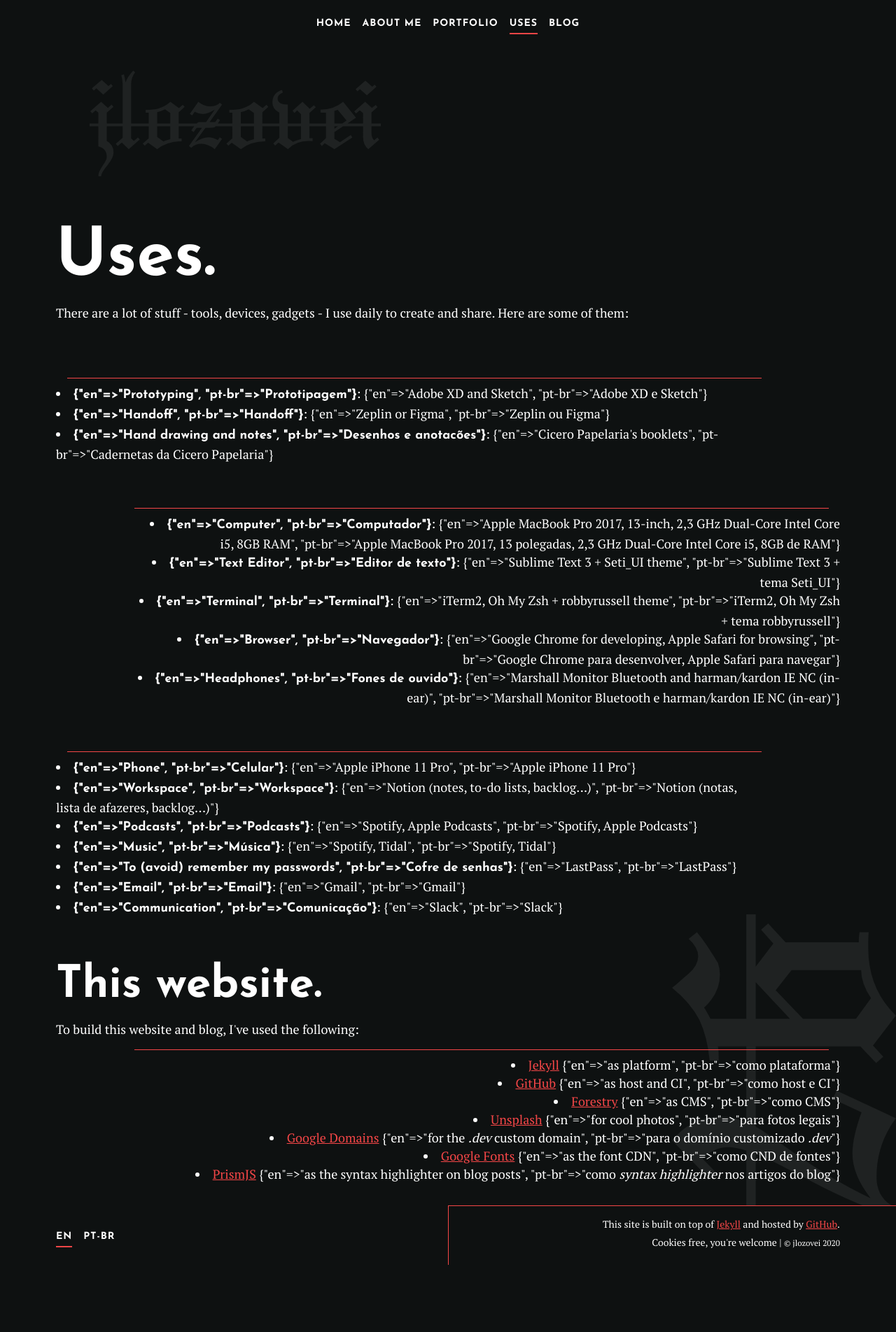
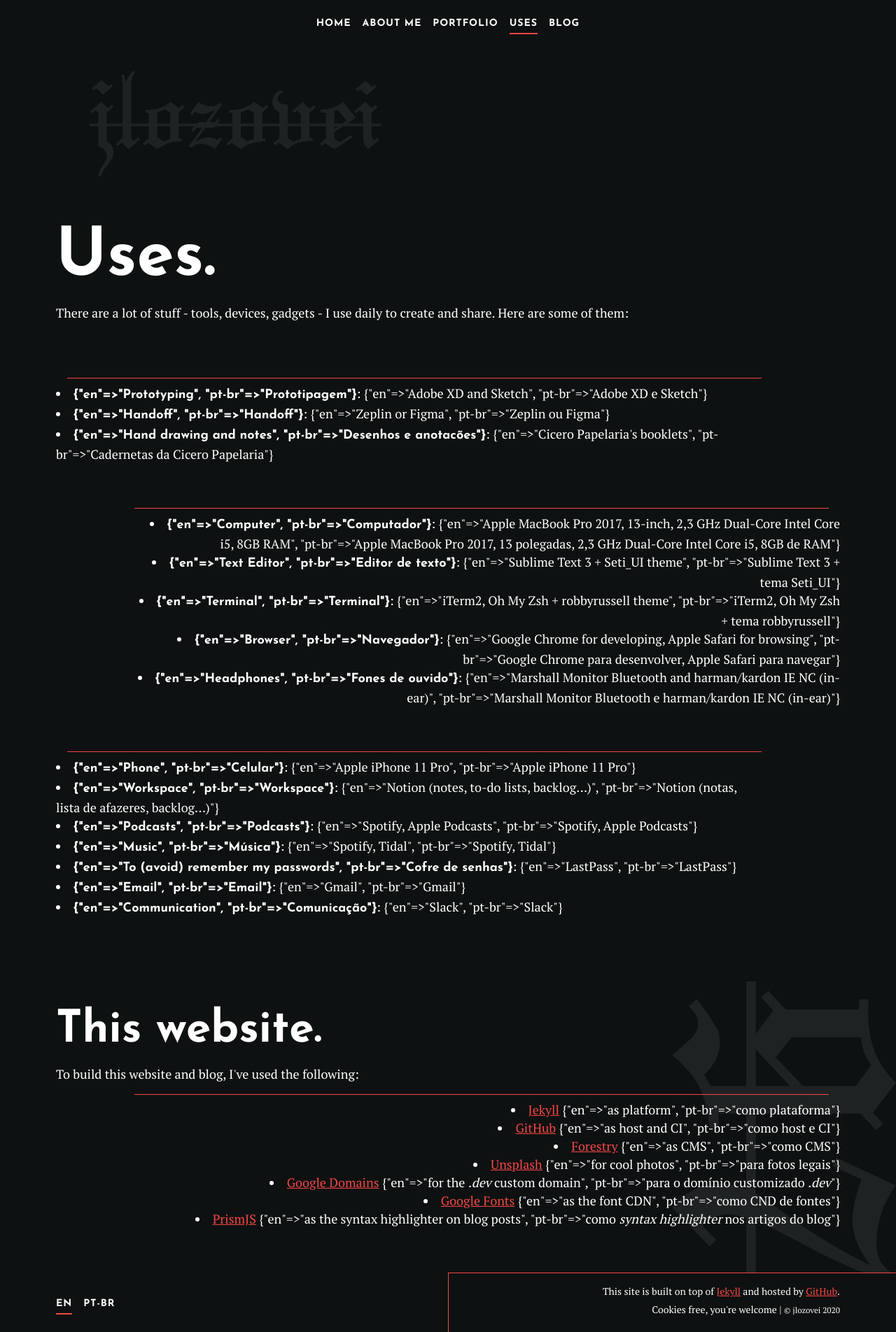
Before and after one commit to jlozovei/me, a Jekyll site: the page built from uses.html, in a window 1280 px wide. Shown: the whole page at 70% size. Built offline with Jekyll 4.4.1, drawn with Linux system fonts in a browser that asks for light colours; Markdown is read by kramdown in place of the engine named in the settings; before the commit the page ends 1808 px from its top, so only the background shows below that.

Commit message:
update footer and uses page layout

```diff
--- a/_sass/components/footer.scss
+++ b/_sass/components/footer.scss
@@ -58,7 +58,7 @@
     .container {
       flex-flow: row wrap;
       align-items: center;
-      justify-content: space-between;
+      justify-content: flex-end;
     }
 
     &__languages,
--- a/_sass/pages/uses.scss
+++ b/_sass/pages/uses.scss
@@ -1,6 +1,10 @@
 @import '../index';
 
 .section {
+  &--this {
+    padding: 6rem 0 4rem;
+  }
+
   .container {
     display: flex;
     flex-direction: column;
```
